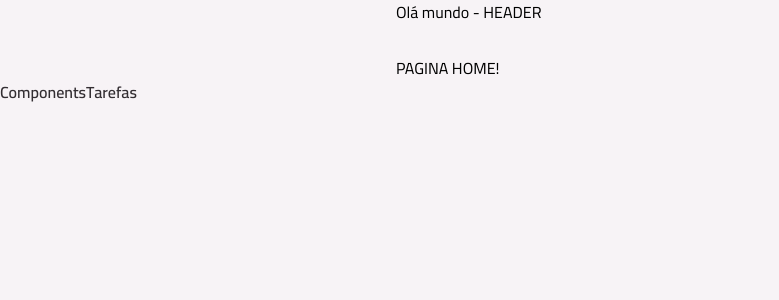
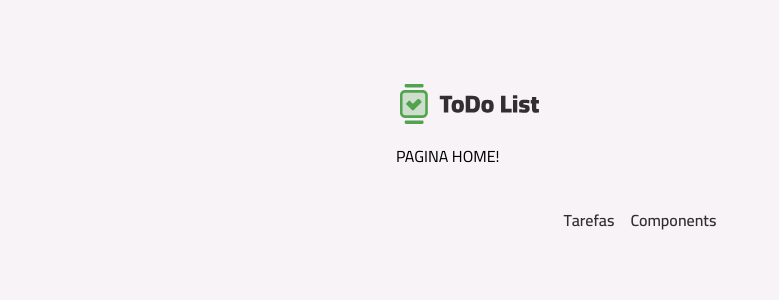
Before and after one commit to espjotape/Todo, a React (Vite) app: page / in a window 1280 px wide. Shown: the top 300 px of the page, without its empty margins (0-779 px from the left). Built offline with nearby package versions, Linux system fonts and the light colour scheme.

Commit message:
Structuring Body Layout

```diff
--- /dev/null
+++ b/src/core-components/footer.tsx
@@ -0,0 +1,21 @@
+import { NavLink } from "react-router";
+import Text from "../components/text";
+
+export default function Footer() {
+ return (
+  <footer className="my-5 md:my-10">
+   <nav className="flex items-center justify-center gap-4">
+    <NavLink to="/">
+     <Text variant="body-sm-bold" className="text-gray-300">
+      Tarefas
+     </Text>
+    </NavLink>
+    <NavLink to="/components">
+     <Text variant="body-sm-bold" className="text-gray-300">
+      Components
+     </Text>
+    </NavLink>
+   </nav>
+  </footer>
+ )
+}
--- /dev/null
+++ b/src/core-components/header.tsx
@@ -0,0 +1,10 @@
+import Container from "../components/container";
+import Logo from "../assets/img/logo.svg?react"
+
+export default function Header() {
+ return(
+  <Container as="header" className="mt-3 md:mt-20">
+   <Logo className="h-9 md:h-12"/>
+  </Container>
+ )
+}
--- /dev/null
+++ b/src/core-components/main-content.tsx
@@ -0,0 +1,11 @@
+import { cx } from "class-variance-authority"
+
+interface MainContentProps extends React.ComponentProps<"main"> {}
+
+export default function MainContent({children, className, ...props } : MainContentProps) {
+ return (
+  <main className={cx("mt-4 mt:mt-8", className)} {...props}>
+   {children}
+  </main>
+ )
+}
--- a/src/pages/layout-main.tsx
+++ b/src/pages/layout-main.tsx
@@ -1,24 +1,16 @@
-import { NavLink, Outlet } from "react-router";
-import Container from "../components/container";
-import Text from "../components/text";
+import { Outlet } from "react-router";
+import Header from "../core-components/header";
+import MainContent from "../core-components/main-content";
+import Footer from "../core-components/footer";
 
 export default function LayoutMain() {
  return (
   <>
-  <Container as="header">
-   Olá mundo - HEADER
-  </Container>
-  <main className="mt-4 md:mt-8">
+  <Header />
+  <MainContent>
    <Outlet />
-  </main>
-  <footer>
-   <NavLink to="/components">
-    <Text variant="body-sm-bold" className="text-gray-300">Components</Text>
-   </NavLink>
-   <NavLink to="/">
-    <Text variant="body-sm-bold" className="text-gray-300">Tarefas</Text>
-   </NavLink>
-  </footer>
+  </MainContent>
+  <Footer />
   </>
  )
 }
```
